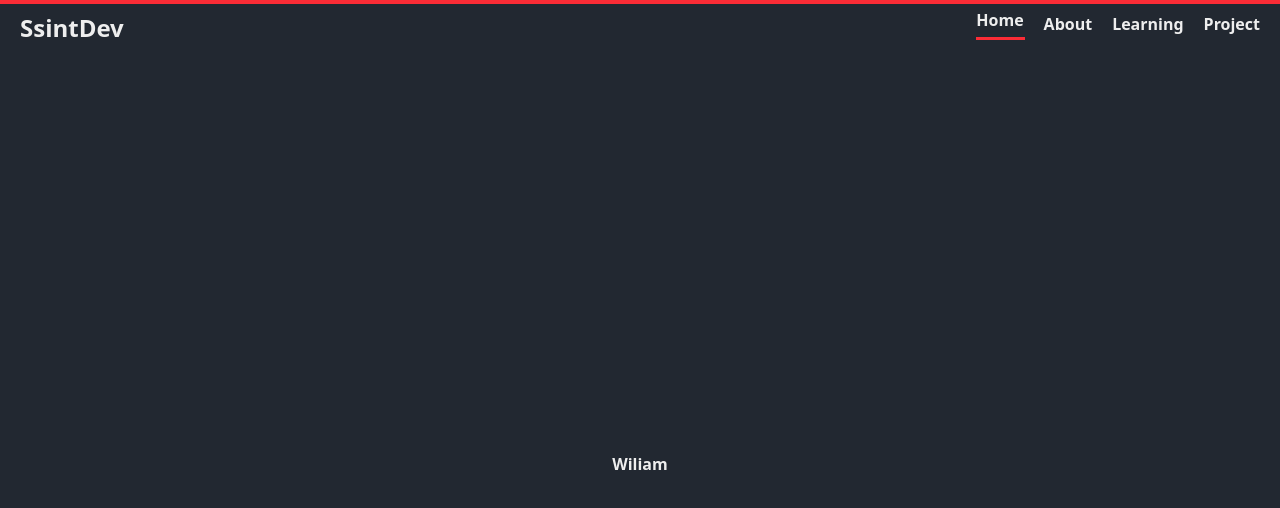
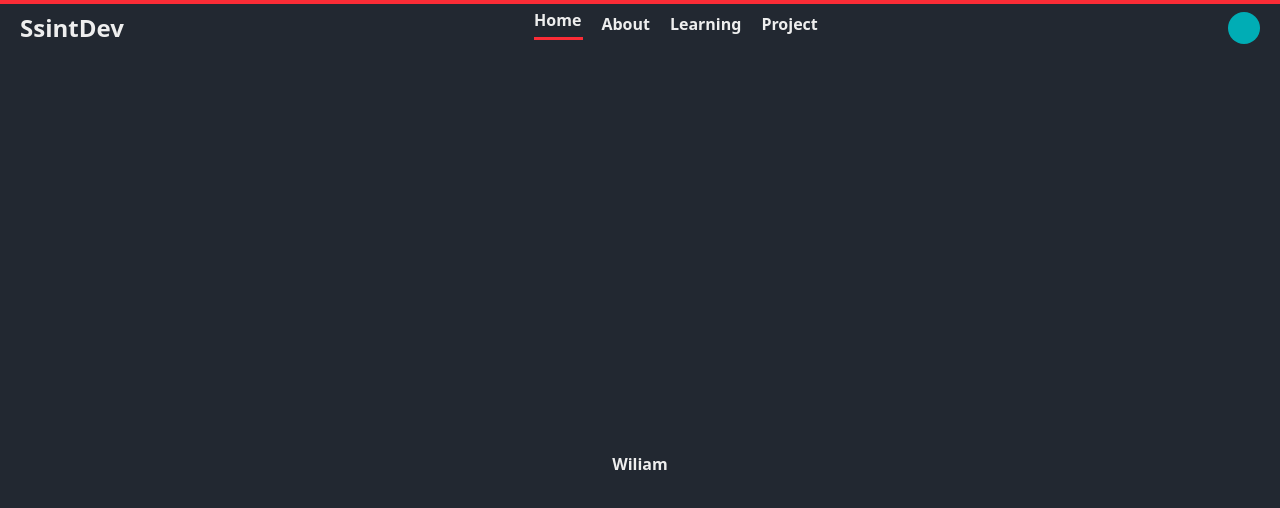
Before and after one commit to wiliamferysagala/ssint, a React (Vite) app: page / in a window 1280 px wide. Shown: the top 508 px of the page. Built offline with nearby package versions, Linux system fonts and the light colour scheme.

Commit message:
+feat:motion

```diff
--- a/src/components/Base.tsx
+++ b/src/components/Base.tsx
@@ -20,7 +20,7 @@ const Base = ({ children }: { children: ReactNode }) => {
         'relative',
         'overflow-hidden',
         'text-fourth',
-        'snap-none'
+        'snap-none '
       )}
     >
       <Header />
--- a/src/components/Header.tsx
+++ b/src/components/Header.tsx
@@ -1,10 +1,60 @@
 import { cn } from '@/lib/util'
+import { motion } from 'motion/react'
 import { Link, useLocation } from 'react-router-dom'
 
 const Header = () => {
   return (
     <header className={cn('w-full', 'flex justify-between', 'px-5 py-3')}>
-      <h1 className="text-2xl">SsintDev</h1>
+      <h1 className="text-2xl">
+        <motion.span
+          initial={{ scale: 1, x: -1000 }}
+          animate={{ scale: 2, x: 0, transition: { duration: 1 } }}
+        >
+          S
+        </motion.span>
+        <motion.span
+          initial={{ scale: 1, x: -1000 }}
+          animate={{ scale: 2, x: 0, transition: { duration: 1.2 } }}
+        >
+          s
+        </motion.span>
+        <motion.span
+          initial={{ scale: 1, x: -1000 }}
+          animate={{ scale: 2, x: 0, transition: { duration: 1.3 } }}
+        >
+          i
+        </motion.span>
+        <motion.span
+          initial={{ scale: 1, x: -1000 }}
+          animate={{ scale: 2, x: 0, transition: { duration: 1.4 } }}
+        >
+          n
+        </motion.span>
+        <motion.span
+          initial={{ scale: 1, x: -1000 }}
+          animate={{ scale: 2, x: 0, transition: { duration: 1.5 } }}
+        >
+          t
+        </motion.span>
+        <motion.span
+          initial={{ scale: 1, x: -1000 }}
+          animate={{ scale: 2, x: 0, transition: { duration: 1.6 } }}
+        >
+          D
+        </motion.span>
+        <motion.span
+          initial={{ scale: 1, x: -1000 }}
+          animate={{ scale: 2, x: 0, transition: { duration: 1.7 } }}
+        >
+          e
+        </motion.span>
+        <motion.span
+          initial={{ scale: 1, x: -1000 }}
+          animate={{ scale: 2, x: 0, transition: { duration: 1.8 } }}
+        >
+          v
+        </motion.span>
+      </h1>
       <nav>
         <ul className="flex gap-5">
           <LinkItems to="/">Home</LinkItems>
@@ -13,6 +63,12 @@ const Header = () => {
           <LinkItems to="/project">Project</LinkItems>
         </ul>
       </nav>
+      <motion.button
+        className="size-8 rounded-full bg-third"
+        whileHover={{ scale: 1.5 }}
+        whileTap={{ scale: 1 }}
+        onClick={() => console.log('clicked')}
+      ></motion.button>
     </header>
   )
 }
@@ -36,8 +92,13 @@ const LinkItems = ({ children, to }: { children: string; to: string }) => {
   ]
 
   return (
-    <li className={cn(to === location.pathname ? local : notLocal)}>
+    <motion.li
+      className={cn(to === location.pathname ? local : notLocal)}
+      initial={{ transform: 'translateX(-100px)' }}
+      animate={{ transform: 'translateX(0px)' }}
+      transition={{ type: 'spring' }}
+    >
       <Link to={`${to}`}>{children}</Link>
-    </li>
+    </motion.li>
   )
 }
```
